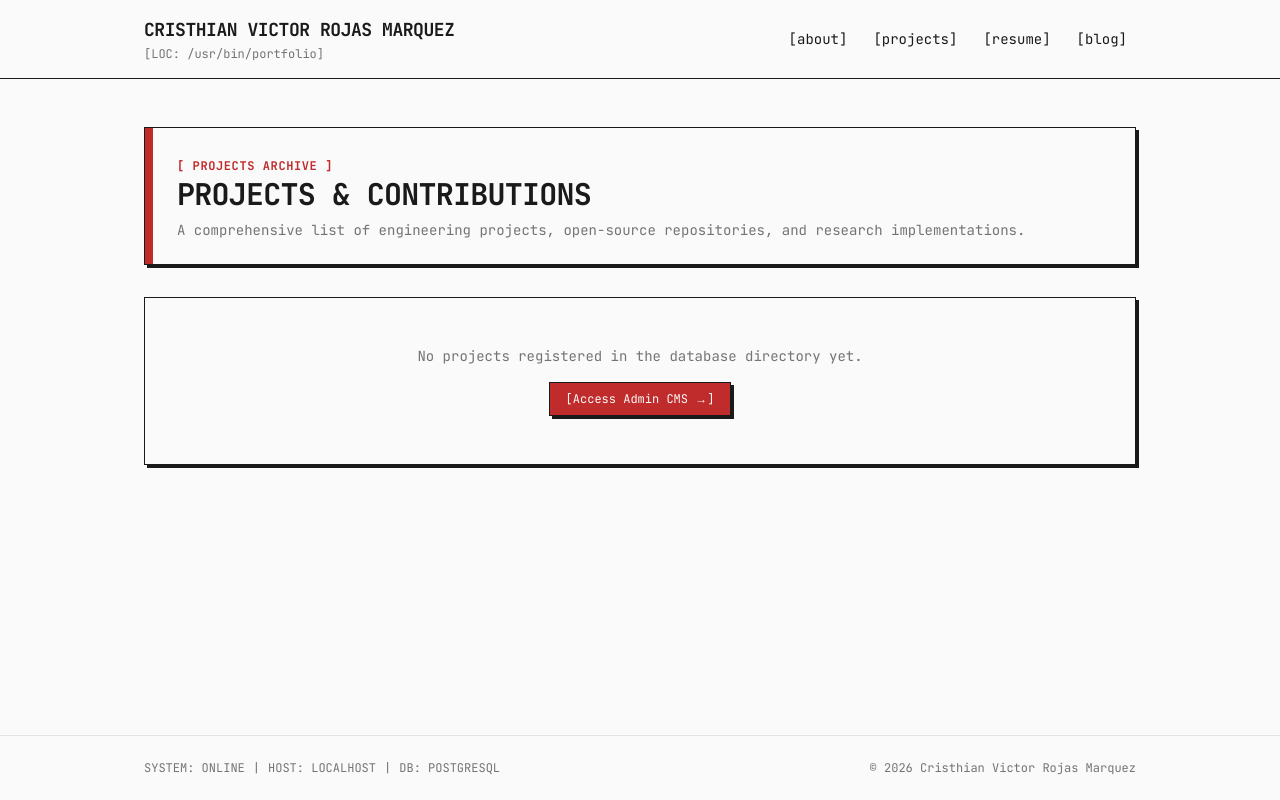
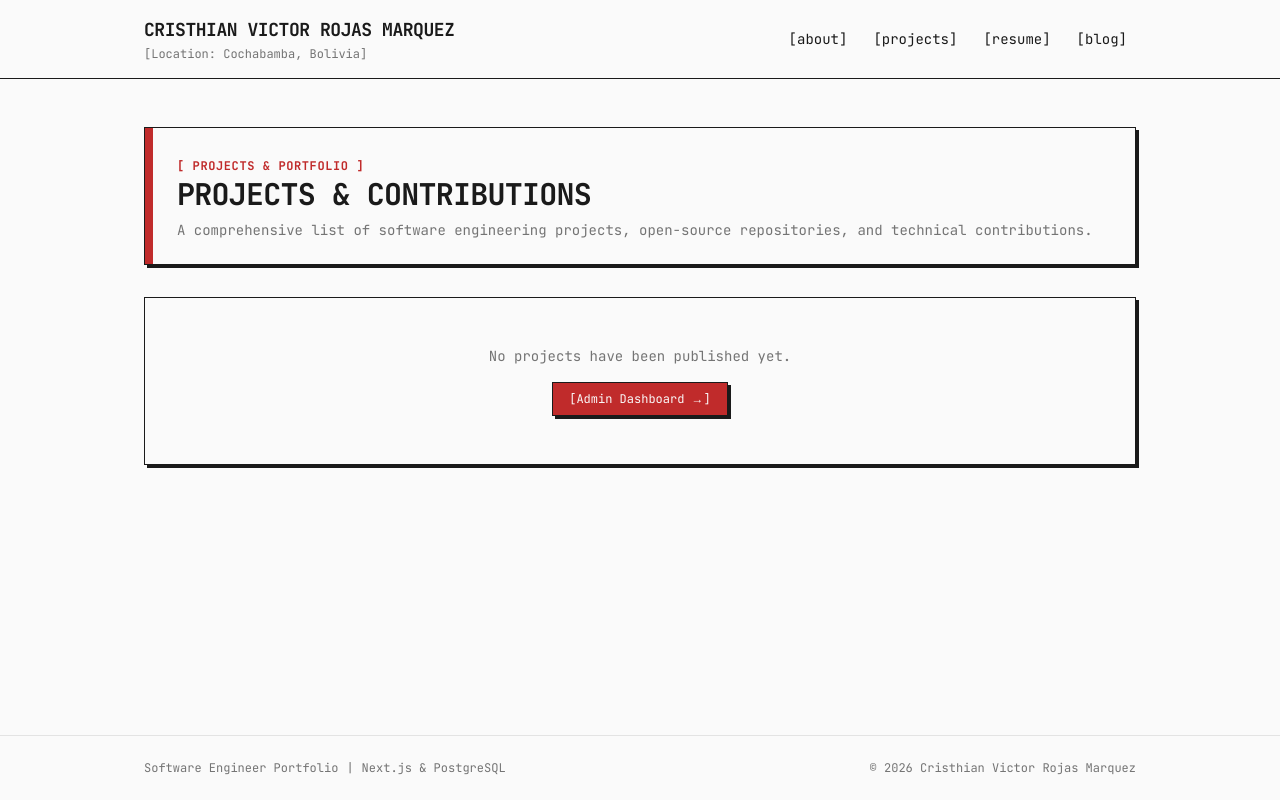
Before and after one commit to RedoRojo/brutalist-stack, a Next.js app: page /projects in a window 1280 px wide. Built offline with nearby package versions, Linux system fonts and the light colour scheme.

Commit message:
Replace geeky jargon with professional developer terminology

```diff
--- a/src/app/admin/login/page.tsx
+++ b/src/app/admin/login/page.tsx
@@ -44,7 +44,7 @@ export default function LoginPage() {
       <form onSubmit={handleSubmit} className="space-y-4 font-mono">
         <div className="space-y-2">
           <label htmlFor="pass" className="text-xs font-bold uppercase tracking-wider block">
-            Enter admin passcode:
+            Enter admin password:
           </label>
           <input
             id="pass"
@@ -68,7 +68,7 @@ export default function LoginPage() {
           disabled={loading}
           className="w-full px-4 py-2 border border-[#1a1a1a] bg-[#c02b2b] text-[#fafafa] font-bold text-sm tracking-wide uppercase hover:bg-[#1a1a1a] transition-all cursor-pointer shadow-brutal disabled:opacity-50"
         >
-          {loading ? "[Authenticating...]" : "[Verify Passcode]"}
+          {loading ? "[Logging in...]" : "[Sign In]"}
         </button>
       </form>
     </div>
--- a/src/app/admin/page.tsx
+++ b/src/app/admin/page.tsx
@@ -22,10 +22,10 @@ export default async function AdminPage() {
         <div className="flex flex-col sm:flex-row justify-between items-start sm:items-center gap-4 pl-2">
           <div className="space-y-1">
             <span className="font-mono text-xs font-bold text-[#c02b2b] tracking-wider uppercase">
-              [ ACCESS GRANTED: ADMIN CMS ]
+              [ Authenticated: Admin Panel ]
             </span>
             <h1 className="text-3xl font-bold font-mono tracking-tight">
-              ADMIN CONTROL PANEL
+              ADMIN DASHBOARD
             </h1>
           </div>
         </div>
--- a/src/app/blog/[slug]/page.tsx
+++ b/src/app/blog/[slug]/page.tsx
@@ -22,7 +22,7 @@ export default async function BlogPostPage({ params }: PageProps) {
       {/* Back link */}
       <div className="font-mono text-xs">
         <Link href="/blog" className="text-[#c02b2b] hover:underline">
-          [&larr; Back to Blog Archive]
+          [&larr; Back to Blog]
         </Link>
       </div>
 
@@ -54,7 +54,7 @@ export default async function BlogPostPage({ params }: PageProps) {
       {/* Main Markdown Body Content */}
       <section className="border-brutal bg-white p-6 sm:p-8 shadow-brutal space-y-4">
         <div className="font-mono text-xs text-[#1a1a1a]/50 border-b border-[#1a1a1a]/10 pb-2 mb-4 uppercase">
-          // Journal Entry
+          Journal Entry
         </div>
 
         <div className="prose prose-zinc max-w-none">
--- a/src/app/blog/page.tsx
+++ b/src/app/blog/page.tsx
@@ -13,7 +13,7 @@ export default async function BlogIndexPage() {
         <div className="absolute top-0 left-0 w-2 h-full bg-[#c02b2b]" />
         <div className="space-y-2 pl-2">
           <span className="font-mono text-xs font-bold text-[#c02b2b] tracking-wider uppercase">
-            [ Engineering Blog Archive ]
+            [ Engineering Blog ]
           </span>
           <h1 className="text-3xl font-bold font-mono tracking-tight">
             DEVELOPMENT JOURNAL & DISPATCHES
@@ -28,14 +28,14 @@ export default async function BlogIndexPage() {
       {posts.length === 0 ? (
         <div className="border-brutal bg-[#fafafa] p-12 text-center shadow-brutal space-y-4">
           <p className="font-mono text-sm text-[#1a1a1a]/60">
-            No entries written to the database journal yet.
+            No posts published yet.
           </p>
           <div className="flex justify-center">
             <Link
               href="/admin"
               className="px-4 py-2 border border-[#1a1a1a] bg-[#c02b2b] text-[#fafafa] font-mono text-xs hover:bg-[#1a1a1a] transition-all shadow-brutal"
             >
-              [Access CMS Dashboard &rarr;]
+              [Admin Dashboard &rarr;]
             </Link>
           </div>
         </div>
--- a/src/app/layout.tsx
+++ b/src/app/layout.tsx
@@ -38,7 +38,7 @@ export default function RootLayout({
                 CRISTHIAN VICTOR ROJAS MARQUEZ
               </a>
               <p className="font-mono text-xs text-[#1a1a1a]/60 mt-0.5">
-                [LOC: /usr/bin/portfolio]
+                [Location: Cochabamba, Bolivia]
               </p>
             </div>
 
@@ -68,11 +68,9 @@ export default function RootLayout({
         <footer className="border-t border-[#1a1a1a]/10 mt-12 bg-[#fafafa] py-6 text-xs font-mono text-[#1a1a1a]/60">
           <div className="max-w-5xl mx-auto px-4 flex flex-col sm:flex-row justify-between items-start sm:items-center gap-4">
             <div>
-              <span>SYSTEM: ONLINE</span>
+              <span>Software Engineer Portfolio</span>
               <span className="mx-2">|</span>
-              <span>HOST: LOCALHOST</span>
-              <span className="mx-2">|</span>
-              <span>DB: POSTGRESQL</span>
+              <span>Next.js & PostgreSQL</span>
             </div>
             <div>
               <span>© {new Date().getFullYear()} Cristhian Victor Rojas Marquez</span>
--- a/src/app/page.tsx
+++ b/src/app/page.tsx
@@ -87,7 +87,7 @@ export default async function Home() {
         <section className="md:col-span-7 border-brutal bg-[#fafafa] p-6 shadow-brutal relative">
           <div className="absolute top-0 left-0 w-full h-1 bg-[#2c5f4b]" />
           <h2 className="text-xl font-bold font-mono border-b border-[#1a1a1a]/10 pb-2 mb-4 flex items-center gap-2">
-            <span className="text-[#2c5f4b]">■</span> Skills Inventory
+            <span className="text-[#2c5f4b]">■</span> Technical Skills
           </h2>
           <p className="text-xs font-mono text-[#1a1a1a]/60 mb-4">
             Core technologies, programming languages, and software frameworks:
@@ -108,7 +108,7 @@ export default async function Home() {
         <section className="md:col-span-5 border-brutal bg-[#fafafa] p-6 shadow-brutal flex flex-col justify-between">
           <div className="space-y-4">
             <h2 className="text-xl font-bold font-mono border-b border-[#1a1a1a]/10 pb-2 flex items-center gap-2">
-              <span className="text-[#c02b2b]">■</span> Neurotech Systems
+              <span className="text-[#c02b2b]">■</span> Neurotech Applications
             </h2>
             <div className="border border-[#1a1a1a]/10 bg-white p-2">
               <Image
@@ -131,7 +131,7 @@ export default async function Home() {
       <section className="border-brutal bg-[#fafafa] p-6 sm:p-8 shadow-brutal">
         <div className="flex justify-between items-center border-b border-[#1a1a1a]/10 pb-3 mb-6">
           <h2 className="text-xl font-bold font-mono flex items-center gap-2">
-            <span className="text-[#c02b2b]">■</span> Recent Projects
+            <span className="text-[#c02b2b]">■</span> Featured Projects
           </h2>
           <Link
             href="/projects"
@@ -144,10 +144,10 @@ export default async function Home() {
         {featuredProjects.length === 0 ? (
           <div className="border border-dashed border-[#1a1a1a]/20 p-8 text-center bg-[#1a1a1a]/5">
             <p className="font-mono text-sm text-[#1a1a1a]/60">
-              No projects indexed in the SQLite database yet.
+              No projects have been published yet.
             </p>
             <p className="font-mono text-xs text-[#1a1a1a]/40 mt-2">
-              Go to <Link href="/admin" className="text-[#c02b2b] underline">/admin</Link> to initialize data.
+              Please check back later or visit the <Link href="/admin" className="text-[#c02b2b] underline">Admin Panel</Link> to add data.
             </p>
           </div>
         ) : (
--- a/src/app/projects/page.tsx
+++ b/src/app/projects/page.tsx
@@ -25,13 +25,13 @@ export default async function ProjectsPage() {
         <div className="absolute top-0 left-0 w-2 h-full bg-[#c02b2b]" />
         <div className="space-y-2 pl-2">
           <span className="font-mono text-xs font-bold text-[#c02b2b] tracking-wider uppercase">
-            [ Projects Archive ]
+            [ Projects & Portfolio ]
           </span>
           <h1 className="text-3xl font-bold font-mono tracking-tight">
             PROJECTS & CONTRIBUTIONS
           </h1>
           <p className="text-sm font-mono text-[#1a1a1a]/60">
-            A comprehensive list of engineering projects, open-source repositories, and research implementations.
+            A comprehensive list of software engineering projects, open-source repositories, and technical contributions.
           </p>
         </div>
       </section>
@@ -40,14 +40,14 @@ export default async function ProjectsPage() {
       {projects.length === 0 ? (
         <div className="border-brutal bg-[#fafafa] p-12 text-center shadow-brutal space-y-4">
           <p className="font-mono text-sm text-[#1a1a1a]/60">
-            No projects registered in the database directory yet.
+            No projects have been published yet.
           </p>
           <div className="flex justify-center">
             <Link
               href="/admin"
               className="px-4 py-2 border border-[#1a1a1a] bg-[#c02b2b] text-[#fafafa] font-mono text-xs hover:bg-[#1a1a1a] transition-all shadow-brutal"
             >
-              [Access Admin CMS &rarr;]
+              [Admin Dashboard &rarr;]
             </Link>
           </div>
         </div>
--- a/src/app/resume/page.tsx
+++ b/src/app/resume/page.tsx
@@ -11,7 +11,7 @@ export default function ResumePage() {
     <div className="space-y-8 max-w-3xl mx-auto print:max-w-none print:px-0">
       {/* Print Action / Document Header info */}
       <div className="flex justify-between items-center font-mono text-xs print:hidden">
-        <span>[ DOCUMENT: RESUME ]</span>
+        <span>[ Resume ]</span>
         <button
           onClick={handlePrint}
           className="px-3 py-1.5 border border-[#1a1a1a] hover:bg-[#1a1a1a] hover:text-[#fafafa] transition-all cursor-pointer shadow-brutal active:translate-y-0.5 active:shadow-[1px_1px_0px_0px_#1a1a1a]"
```
Also changed, not shown: src/app/admin/AdminDashboardClient.tsx (+8 -8 lines), src/app/projects/[id]/page.tsx (+6 -9 lines).
